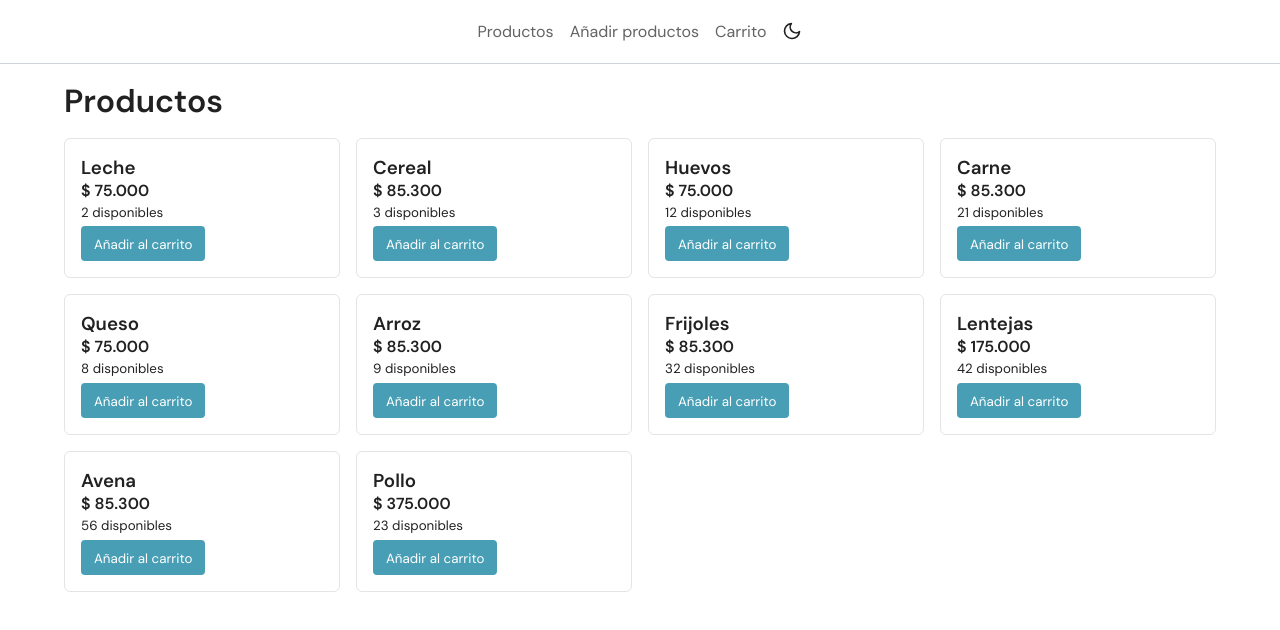
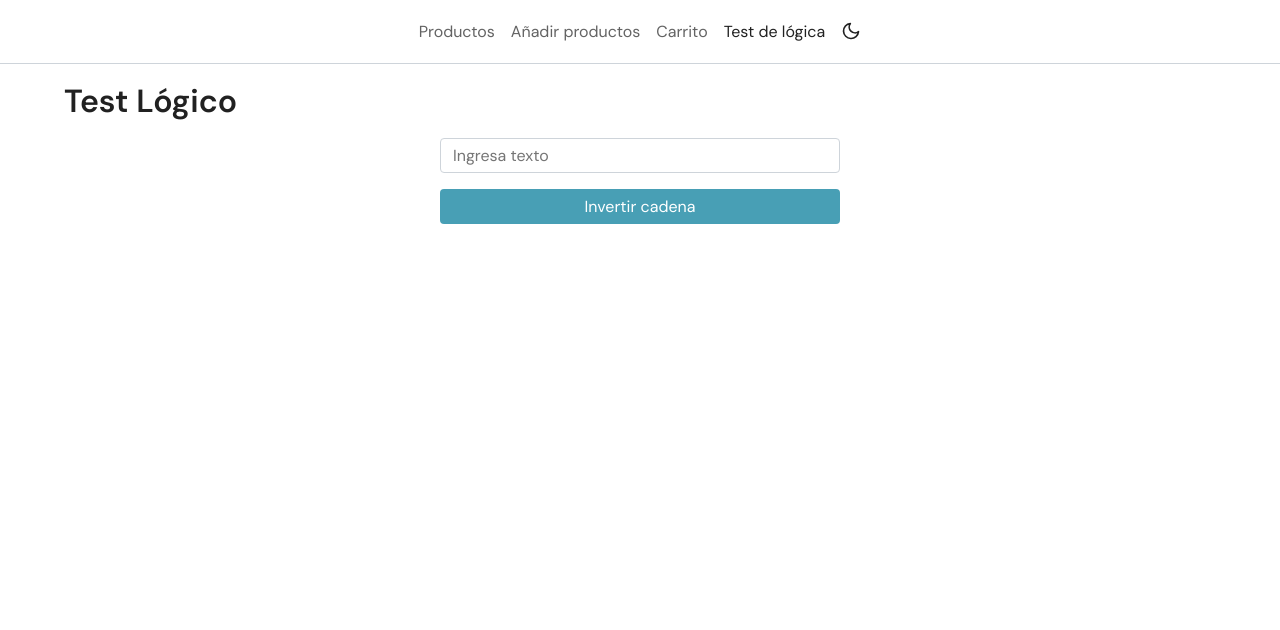
Before and after one commit to jaravad/react-store, a React (Create React App) app: page /logic-test in a window 1280 px wide. Shown: the top 630 px of the page. Built offline with nearby package versions, Linux system fonts and the light colour scheme.

Commit message:
feat: Add logic test view

```diff
--- a/public/index.html
+++ b/public/index.html
@@ -21,12 +21,6 @@
       Learn how to configure a non-root public URL by running `npm run build`.
     -->
     <title>Cool React Store</title>
-    <style type="text/css">
-      body.dark-mode {
-        background-color: #333333;
-        color: white;
-      }
-    </style>
   </head>
   <body>
     <noscript>You need to enable JavaScript to run this app.</noscript>
--- a/src/App.tsx
+++ b/src/App.tsx
@@ -18,6 +18,7 @@ import NavBar from './components/NavBar';
 import Products from './views/Products';
 import AddProduct from './views/AddProduct';
 import Cart from './views/Cart';
+import LogicTest from './views/LogicTest';
 import { AppStateType } from './types';
 
 let initialState: AppStateType;
@@ -72,6 +73,7 @@ function App() {
               <Route path="/" element={<Products />} />
               <Route path="/add-product" element={<AddProduct />} />
               <Route path="/cart" element={<Cart />} />
+              <Route path="/logic-test" element={<LogicTest />} />
               <Route path="*" element={<Products />} />
             </Routes>
           </Router>
--- a/src/components/NavBar.tsx
+++ b/src/components/NavBar.tsx
@@ -18,6 +18,7 @@ const StyledNav = styled.nav<{ $darkMode: boolean }>`
     li {
       a,
       button {
+        text-align: center;
         display: inline-block;
         border-radius: 6px;
         padding: 0.5rem;
@@ -44,12 +45,25 @@ const StyledNav = styled.nav<{ $darkMode: boolean }>`
       }
     }
   }
+
+  @media (max-width: 500px) {
+    ul {
+      li {
+        a,
+        button {
+          font-size: 0.8rem;
+          padding: 0.5rem 0.3rem;
+        }
+      }
+    }
+  }
 `;
 
 const navBarOptions = [
   { name: 'Productos', path: '/products' },
   { name: 'Añadir productos', path: '/add-product' },
   { name: 'Carrito', path: '/cart' },
+  { name: 'Test de lógica', path: '/logic-test' },
 ];
 
 const NavBar = () => {
--- a/src/styles/colors.scss
+++ b/src/styles/colors.scss
@@ -1,2 +1,6 @@
 $primary-color: #489FB5;
 $text-color: #ffffff;
+$warning-color: #dc3545;
+$gray-color: #ced4da;
+$dark-background-color: #333333;
+$text-color-light: #212121;
--- a/src/styles/index.scss
+++ b/src/styles/index.scss
@@ -12,11 +12,11 @@ html {
 body {
   font-family: 'DM Sans', sans-serif;
   margin: 0;
-  color: #212121;
+  color: $text-color-light;
   transition: background-color 200ms ease, color 200ms ease;
   &.dark-mode {
     color: white;
-    background-color: #333333;
+    background-color: $dark-background-color;
   }
 }
 
@@ -50,7 +50,7 @@ input {
   padding: 0.375rem 0.75rem;
   display: block;
   width: 100%;
-  border: 1px solid #ced4da;
+  border: 1px solid $gray-color;
   border-radius: 0.25rem;
   font-size: 1em;
 }
@@ -80,9 +80,9 @@ input {
   }
   &--danger {
     color: white;
-    background-color: rgb(220, 53, 69);
+    background-color: $warning-color;
     &:hover {
-      background-color: rgba(220, 53, 69, 0.8);
+      background-color: transparentize($color: $warning-color, $amount: 0.2);
     }
   }
   &:disabled {
@@ -94,6 +94,10 @@ input {
 .container {
   width: 90%;
   margin: 0 auto;
+}
+
+.mt-1 {
+  margin-top: 1rem;
 }
 
 .mb-1 {
@@ -152,6 +156,12 @@ input {
   }
 }
 
+.logic-test-container {
+  max-width: 400px;
+  width: 90%;
+  margin: 0 auto;
+}
+
 @media (max-width: 900px) {
   body {
     font-size: 15px;
--- a/src/views/AddProduct.tsx
+++ b/src/views/AddProduct.tsx
@@ -34,7 +34,7 @@ const AddProduct = () => {
   };
 
   return (
-    <div className="container pt-1">
+    <div className="container pt-1 pb-2">
       <h1 className="mb-1">Añadir producto</h1>
       <form className="add-product__form" onSubmit={handleSubmit(onSubmit)}>
         <div className="mb-1">
--- /dev/null
+++ b/src/views/LogicTest.tsx
@@ -0,0 +1,72 @@
+import { useState } from 'react';
+import { useForm } from 'react-hook-form';
+import { yupResolver } from '@hookform/resolvers/yup';
+import * as yup from 'yup';
+
+const FormSchema = yup
+  .object({
+    text: yup.string().required(),
+  })
+  .required();
+type FormData = yup.InferType<typeof FormSchema>;
+type LogicTestInput = { text: string };
+
+const LogicTest = () => {
+  const [result, setResult] = useState('');
+  const {
+    register,
+    handleSubmit,
+    formState: { errors },
+  } = useForm<LogicTestInput>({
+    defaultValues: { text: '' },
+    resolver: yupResolver(FormSchema),
+  });
+
+  function reverseString(str: string) {
+    const letters = str.match(/[a-zA-Z]/g);
+    const reversedLetters = letters.reverse();
+    let reversedString = '';
+    let letterIndex = 0;
+    for (let i = 0; i < str.length; i++) {
+      if (/[a-zA-Z]/.test(str[i])) {
+        reversedString += reversedLetters[letterIndex];
+        letterIndex++;
+      } else {
+        reversedString += str[i];
+      }
+    }
+    return reversedString;
+  }
+
+  const onSubmit = (data: FormData) => {
+    const reversedString = reverseString(data.text);
+    setResult(reversedString);
+  };
+
+  return (
+    <div className="pb-2 pt-1 container">
+      <h1 className="mb-1">Test Lógico</h1>
+      <form className="logic-test-container" onSubmit={handleSubmit(onSubmit)}>
+        <input
+          {...register('text')}
+          placeholder="Ingresa texto"
+          className="custom-input"
+          autoComplete="off"
+        />
+        {errors.text && <small>Campo requerido</small>}
+
+        <button type="submit" className="btn btn--full mb-1 mt-1">
+          Invertir cadena
+        </button>
+        {result && (
+          <>
+            <small>Resultado:</small>
+            <h3>{result}</h3>
+          </>
+        )}
+      </form>
+    </div>
+  );
+};
+
+export default LogicTest;
```
